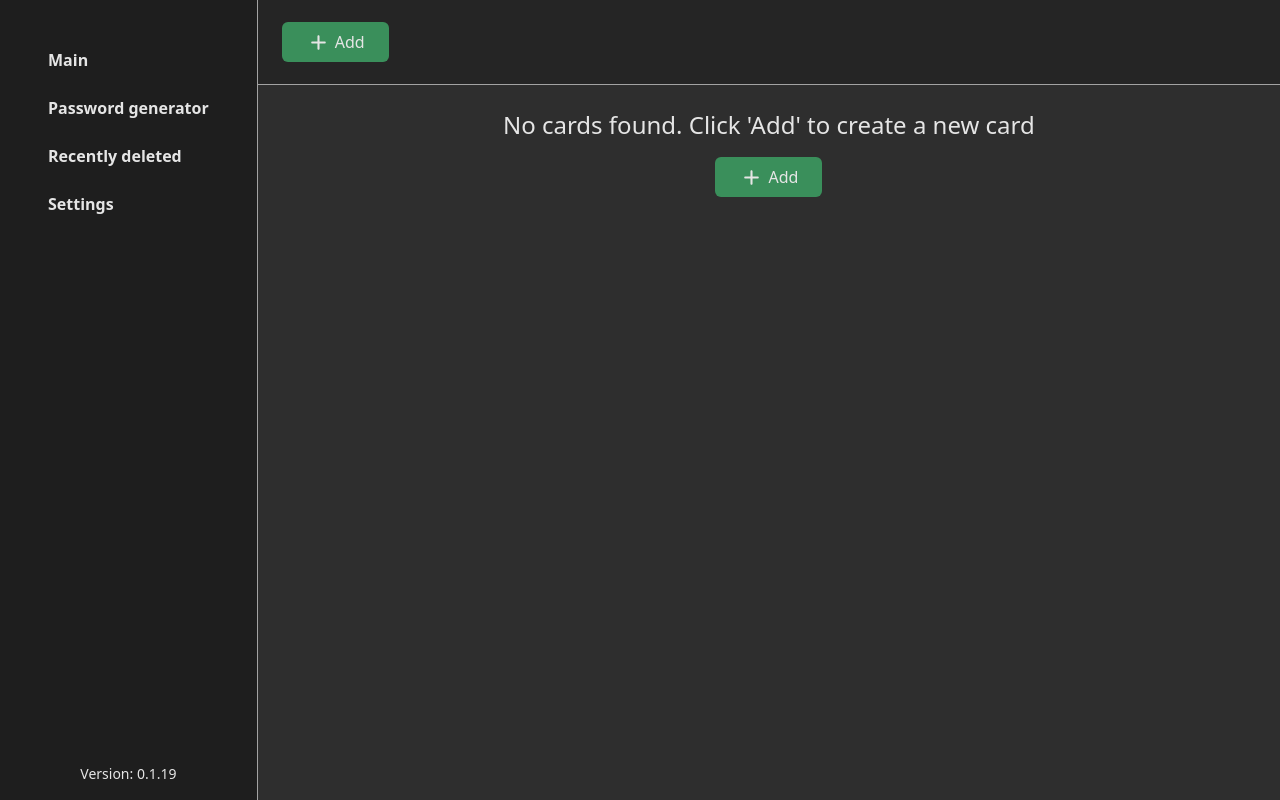
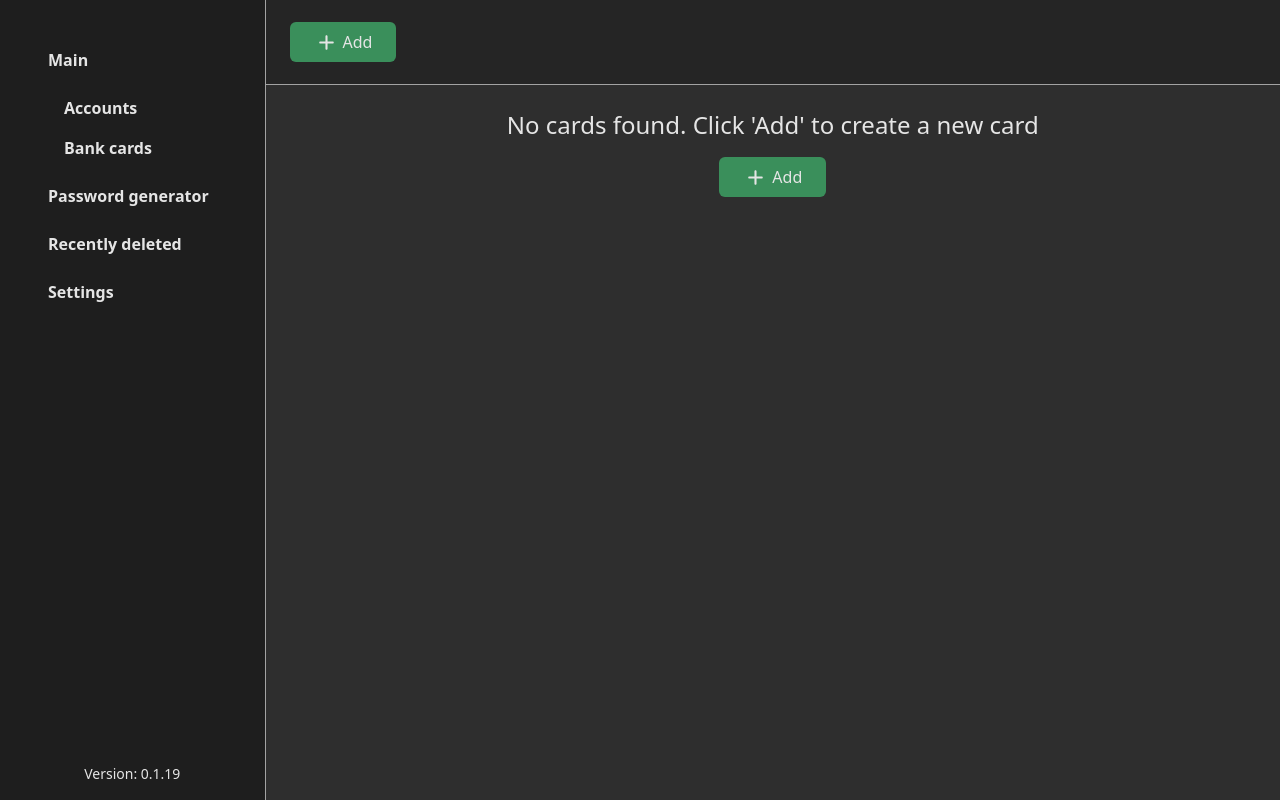
Before and after one commit to Pabl1k/desktop-password-manager, a React (Vite) app: page / in a window 1280 px wide. Built offline with nearby package versions, Linux system fonts and the light colour scheme.

Commit message:
Sidebar subMenu UI

```diff
--- a/src/shared/config/translations.ts
+++ b/src/shared/config/translations.ts
@@ -37,6 +37,8 @@ export const translations: Translations = {
     setup_passcode_tooltip: 'You’ll be asked to enter a passcode when the app starts',
     enter_placeholder: 'Enter passcode',
     incorrect_passcode: 'Passcode is incorrect',
-    open_notes: 'Open notes'
+    open_notes: 'Open notes',
+    accounts: 'Accounts',
+    bank_cards: 'Bank cards'
   }
 };
--- a/src/widgets/Sidebar.tsx
+++ b/src/widgets/Sidebar.tsx
@@ -1,4 +1,4 @@
-import { FC, useState } from 'react';
+import { FC, Fragment, useState } from 'react';
 import { useTranslations } from '@/shared/hooks/useTranslations';
 import { ContentView } from '@/shared/types/view';
 import Button from '@/shared/ui/Button';
@@ -8,9 +8,13 @@ interface Props {
   setView: (view: ContentView) => void;
 }
 
-interface SidebarOption {
+interface Option {
   labelKey: string;
   onClick: () => void;
+}
+
+interface SidebarOption extends Option {
+  subMenu?: Option[];
 }
 
 const APP_VERSION = __APP_VERSION__;
@@ -20,9 +24,15 @@ const Sidebar: FC<Props> = ({ setView }) => {
 
   const [passwordGeneratorModalOpen, setPasswordGeneratorModalOpen] = useState(false);
 
+  const mainSubMenuOptions: Option[] = [
+    { labelKey: 'accounts', onClick: () => console.log('accounts') },
+    { labelKey: 'bank_cards', onClick: () => console.log('bank_cards') }
+  ];
+
   const options: SidebarOption[] = [
     {
       labelKey: 'main',
+      subMenu: mainSubMenuOptions,
       onClick: () => setView('main')
     },
     {
@@ -39,6 +49,17 @@ const Sidebar: FC<Props> = ({ setView }) => {
     }
   ];
 
+  const renderOption = ({ labelKey, onClick }: Option) => (
+    <Button
+      key={labelKey}
+      type="transparent"
+      className="w-full font-semibold text-start"
+      onClick={onClick}
+    >
+      {t(labelKey)}
+    </Button>
+  );
+
   return (
     <div className="flex flex-col justify-between bg-bg-sidebar border-r border-section-border px-6 pt-10 pb-4">
       <PasswordGeneratorModal
@@ -46,16 +67,18 @@ const Sidebar: FC<Props> = ({ setView }) => {
         onClose={() => setPasswordGeneratorModalOpen(false)}
       />
       <div className="flex flex-col gap-2">
-        {options.map(({ labelKey, onClick }) => (
-          <Button
-            key={labelKey}
-            type="transparent"
-            className="font-semibold text-start"
-            onClick={onClick}
-          >
-            {t(labelKey)}
-          </Button>
-        ))}
+        {options.map((option) => {
+          return (
+            <Fragment key={option.labelKey}>
+              {renderOption(option)}
+              {option.subMenu && (
+                <div className="ml-4">
+                  {option.subMenu.map((subOption) => renderOption(subOption))}
+                </div>
+              )}
+            </Fragment>
+          );
+        })}
       </div>
       <div className="flex justify-center">
         <span className="text-sm">{`${t('version')}: ${APP_VERSION}`}</span>
```
